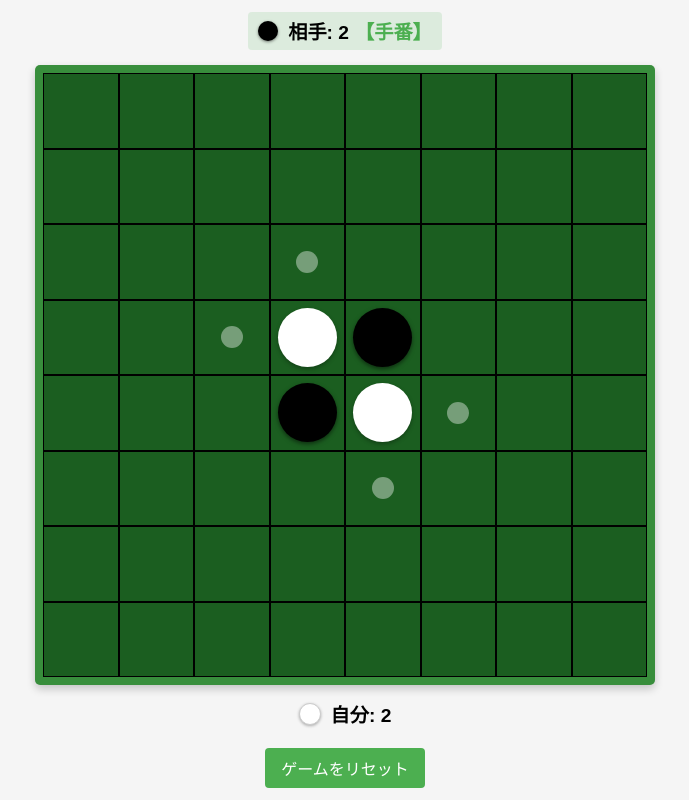
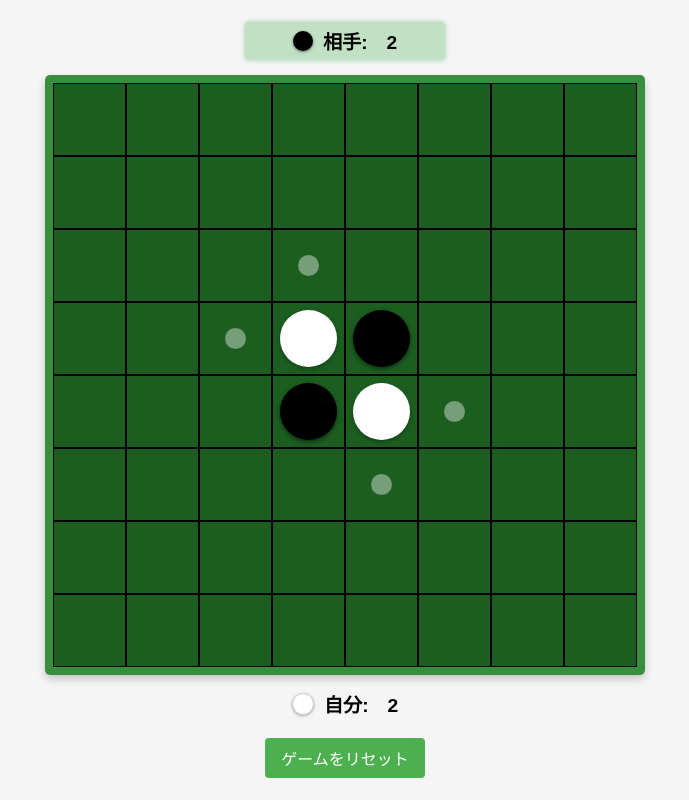
Before and after one commit to tissueMO/reversi, a Nuxt app: page / in a window 1280 px wide. Shown: the whole page, without its empty margins (295-984 px from the left). Built offline with nearby package versions, Linux system fonts and the light colour scheme.

Commit message:
手番表示デザイン改善

```diff
--- a/components/ReversiBoard.vue
+++ b/components/ReversiBoard.vue
@@ -2,8 +2,12 @@
   <div class="reversi-board">
     <div class="game-info top-info">
       <div class="score opponent-score" :class="{ 'current-turn': currentPlayer !== playerColor }">
-        <div class="color-icon" :class="opponentColorClass"></div>
-        相手: {{ opponentCount }} <span v-if="currentPlayer !== playerColor" class="turn-mark">【手番】</span>
+        <div class="score-content">
+          <div class="score-icon-and-count">
+            <div class="color-icon" :class="opponentColorClass"></div>
+            <div class="score-text">相手: <span class="count-display">{{ opponentCount }}</span></div>
+          </div>
+        </div>
       </div>
     </div>
 
@@ -36,8 +40,12 @@
 
     <div class="game-info bottom-info">
       <div class="score player-score" :class="{ 'current-turn': currentPlayer === playerColor }">
-        <div class="color-icon" :class="playerColorClass"></div>
-        自分: {{ playerCount }} <span v-if="currentPlayer === playerColor" class="turn-mark">【手番】</span>
+        <div class="score-content">
+          <div class="score-icon-and-count">
+            <div class="color-icon" :class="playerColorClass"></div>
+            <div class="score-text">自分: <span class="count-display">{{ playerCount }}</span></div>
+          </div>
+        </div>
       </div>
 
       <div v-if="gameStatus === 'ended'" class="game-result">
@@ -364,11 +372,9 @@ const resetGame = () => {
   border-radius: 5px;
   box-shadow: 0 4px 8px rgba(0, 0, 0, 0.2);
 
-  /* サイズ計算を改善 - 正方形を保証し、はみ出しを防止 */
-  width: min(80vmin, calc(100vw - 40px), calc(100vh - 180px));
-  height: min(80vmin, calc(100vw - 40px), calc(100vh - 180px));
-
-  /* サイズ制約のmax-widthとmax-heightは不要なので削除 */
+  /* サイズ計算を改善 - 正方形を保証し、はみ出しを防止、最大サイズを600x600に制限 */
+  width: min(600px, 80vmin, calc(100vw - 40px), calc(100vh - 180px));
+  height: min(600px, 80vmin, calc(100vw - 40px), calc(100vh - 180px));
 
   display: flex;
   flex-direction: column;
@@ -447,6 +453,7 @@ const resetGame = () => {
   flex-direction: column;
   align-items: center;
   margin: 10px 0;
+  max-width: 600px; /* スコア表示の最大幅を設定 */
 }
 
 .top-info {
@@ -458,23 +465,43 @@ const resetGame = () => {
 }
 
 .score {
-  display: flex;
-  align-items: center;
+  width: 100%;
   font-size: 1.2rem;
   font-weight: bold;
   margin-bottom: 5px;
-  padding: 5px 10px;
+  padding: 5px 15px;
   border-radius: 4px;
+  box-sizing: border-box;
+  max-width: 200px; /* スコア表示幅をさらに縮小 */
+  transition: background-color 0.6s ease, box-shadow 0.6s ease; /* フェード効果を追加 */
+}
+
+.score-content {
+  display: flex;
+  justify-content: center;
+  align-items: center;
+  width: 100%;
+}
+
+.score-icon-and-count {
+  display: flex;
+  align-items: center;
+  justify-content: center;
+}
+
+.score-text {
+  white-space: nowrap;
+}
+
+.count-display {
+  display: inline-block;
+  min-width: 24px; /* 3桁まで入る幅 */
+  text-align: right;
 }
 
 .current-turn {
-  background-color: rgba(76, 175, 80, 0.15);
-}
-
-.turn-mark {
-  margin-left: 6px;
-  font-weight: bold;
-  color: var(--primary-color);
+  background-color: rgba(76, 175, 80, 0.3); /* ハイライトをより強調 */
+  box-shadow: 0 0 5px rgba(76, 175, 80, 0.5); /* 少し目立つ効果を追加 */
 }
 
 .color-icon {
```
Also changed, not shown: 1 other file (tests, documents, lock files or other folders).
